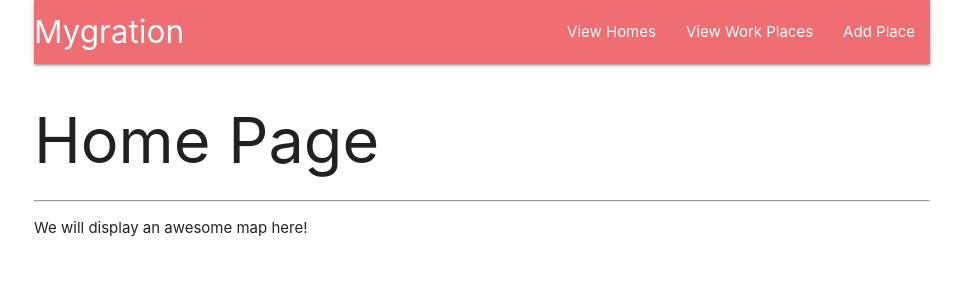
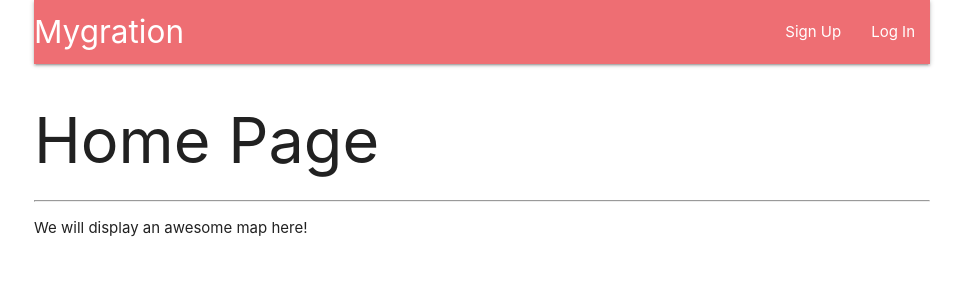
Before and after one commit to jorgelgresendiz/Mygration, a Django app: page / in a window 1280 px wide. Shown: the top 300 px of the page, without its empty margins (158-1121 px from the left). Run offline with Django 3.2, Linux system fonts and the light colour scheme.

Commit message:
add registration templates

```diff
--- a/main_app/templates/base.html
+++ b/main_app/templates/base.html
@@ -18,9 +18,15 @@
             <div class="nav-wrapper">
               <a href="/" class="brand-logo">Mygration</a>
               <ul id="nav-mobile" class="right hide-on-med-and-down">
-                <li><a href="/allhomes/"">View Homes</a></li>
-                <li><a href="/allworkplaces">View Work Places</a></li>
-                <li><a href="/addplace">Add Place</a></li>
+                {% if user.is_authenticated %}
+                  <li><a href="/residences/"">View Homes</a></li>
+                  <li><a href="/workplaces">View Work Places</a></li>
+                  <li><a href="/residences/create">Add Place</a></li>
+                  <li><a href="{% url 'logout' %}">Log Out</a></li>
+                {% else %}
+                <li><a href="{% url 'signup' %}">Sign Up</a></li>
+                  <li><a href="{% url 'login' %}">Log In</a></li>
+                {% endif %}
               </ul>
             </div>
           </nav>
```
Also changed, not shown: main_app/templates/registration/login.html (added, +13 -0 lines), main_app/templates/registration/signup.html (added, +14 -0 lines).
